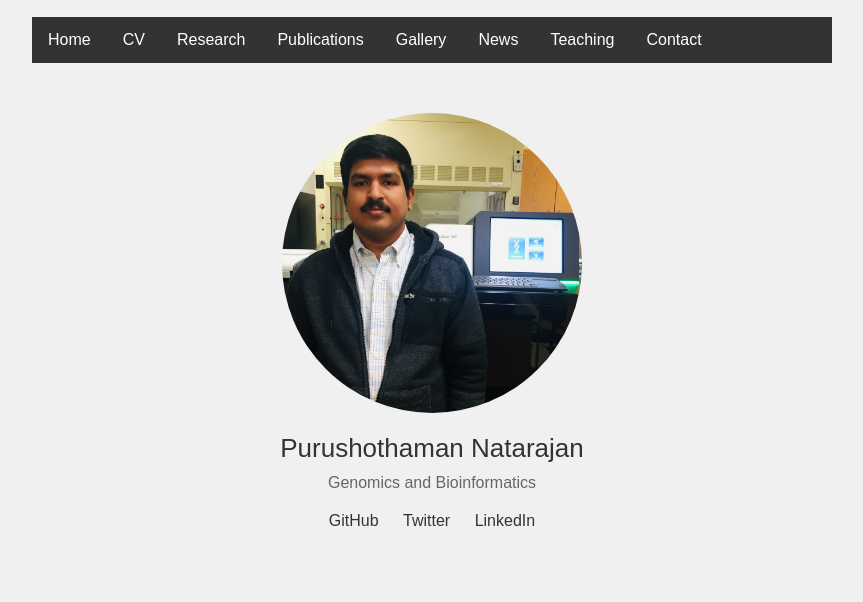
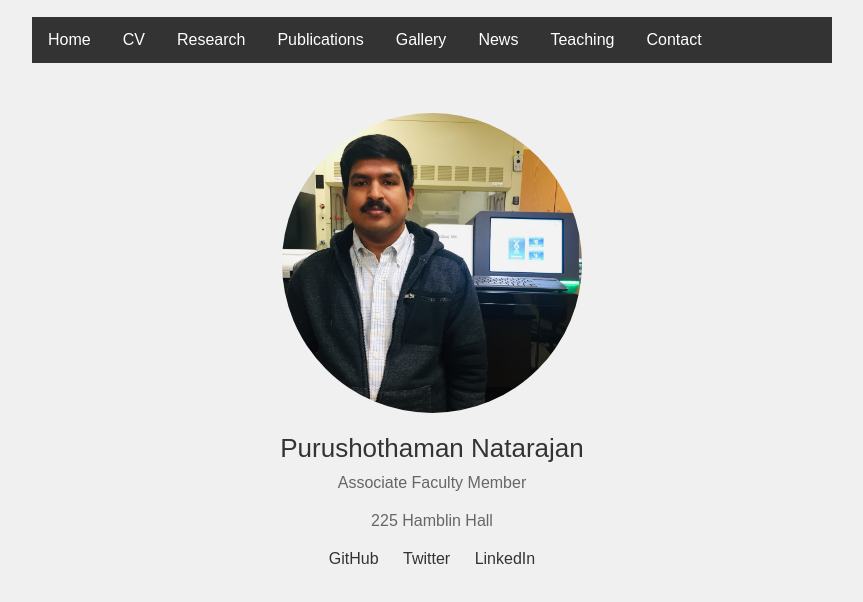
Before and after one commit to purushothn/purushothn.github.io, a plain HTML site: page index.html in a window 1280 px wide. Shown: the part 130-732 px from the top of the page, without its empty margins (208-1071 px from the left). Drawn offline with Linux system fonts and the light colour scheme.

Commit message:
Update index.html

```diff
--- a/index.html
+++ b/index.html
@@ -101,7 +101,8 @@
             <img src="Purushphoto2020.jpg" alt="Profile Picture">  <!-- replace with your profile picture URL -->
         </div>
         <div class="name">Purushothaman Natarajan</div>  <!-- replace with your name -->
-        <div class="bio">Genomics and Bioinformatics</div>  <!-- replace with your bio -->
+        <div class="bio">Associate Faculty Member</div>
+        <div class="bio">225 Hamblin Hall</div><!-- replace with your bio -->
         <div class="social-links">
             <a href="https://github.com/username">GitHub</a>  <!-- replace with your GitHub URL -->
             <a href="https://twitter.com/username">Twitter</a>  <!-- replace with your Twitter URL -->
```
